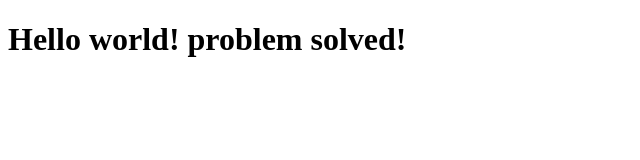
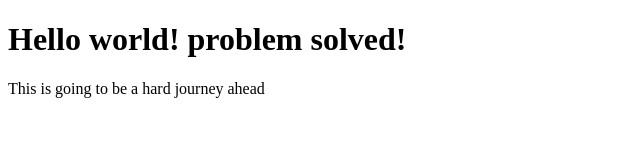
Before and after one commit to shah-rubel/portfolio-saifur-rahman, a plain HTML site: page index.html in a window 1280 px wide. Shown: the whole page, without its empty margins (0-640 px from the left). Drawn offline with Linux system fonts and the light colour scheme.

Commit message:
second commit

```diff
--- a/index.html
+++ b/index.html
@@ -7,5 +7,6 @@
 </head>
 <body>
     <h1>Hello world! problem solved!</h1>
+    <p>This is going to be a hard journey ahead</p>
 </body>
 </html>
```
